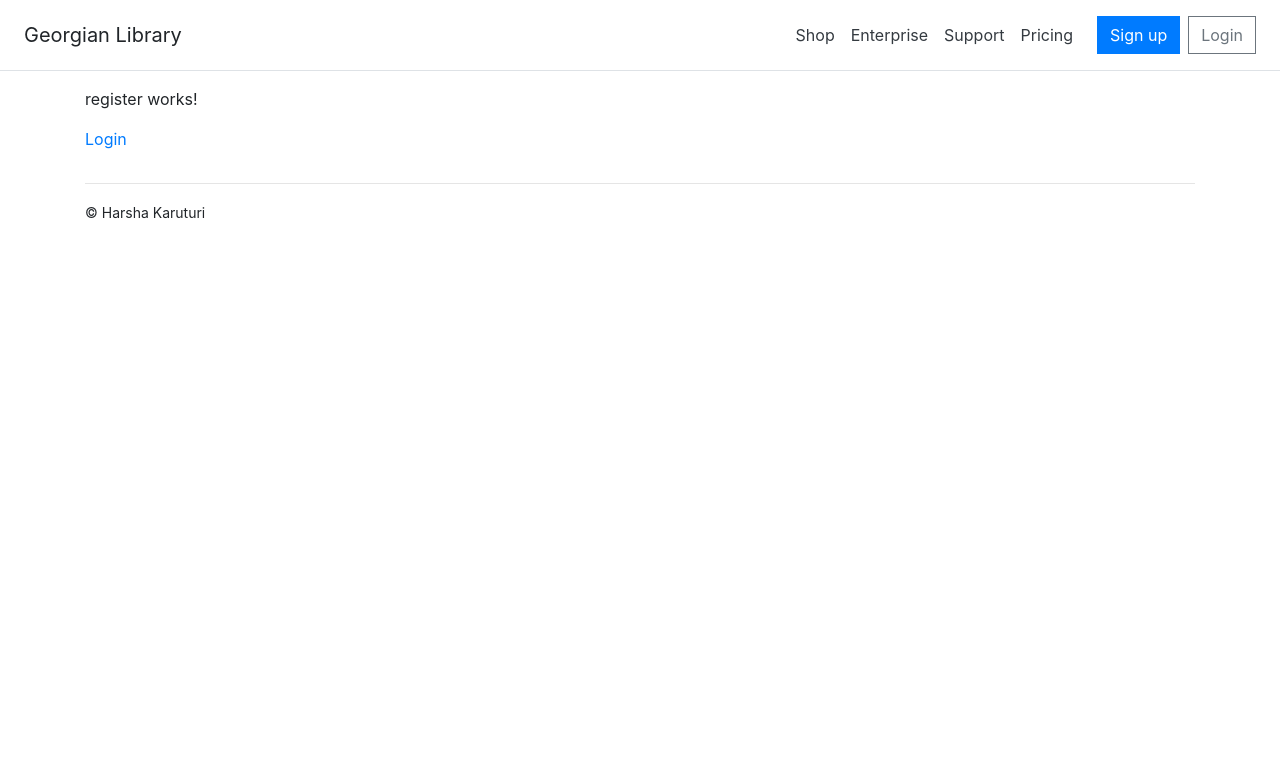
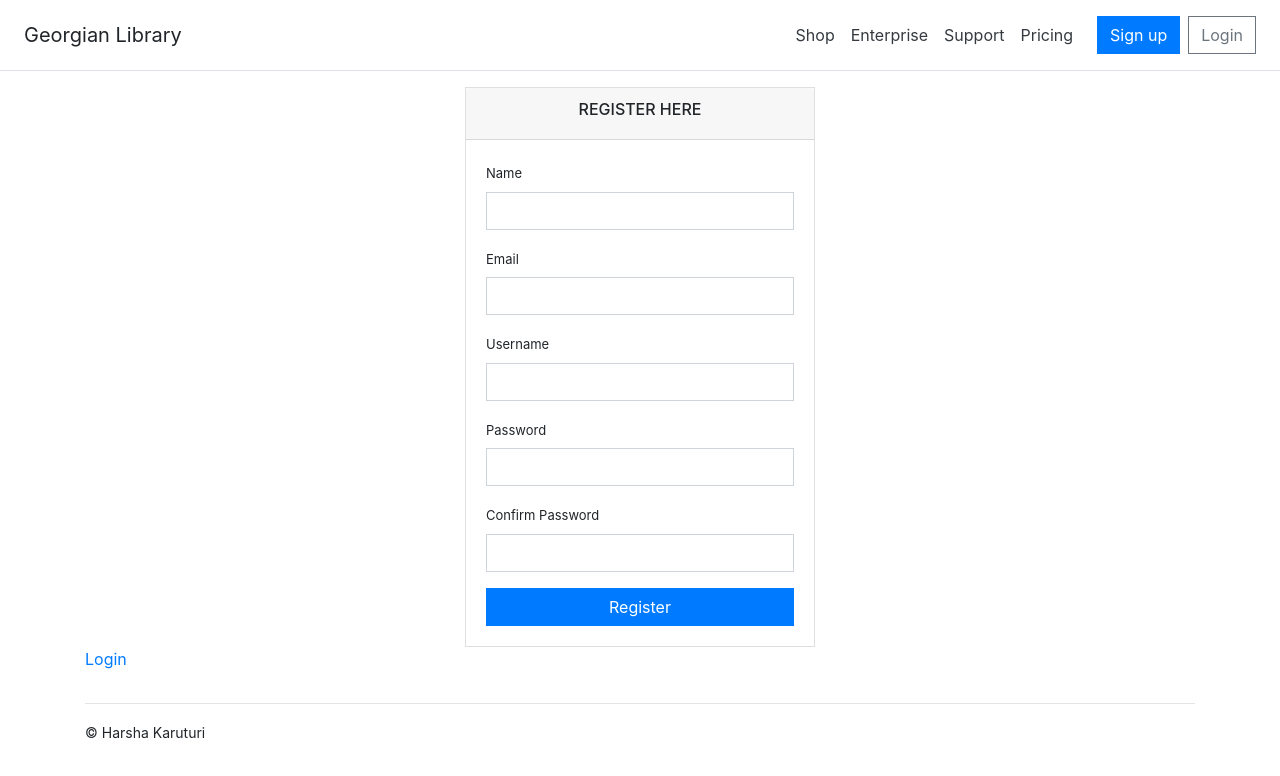
Before and after one commit to sharsha2/shopping-cart, an Angular app: page /register in a window 1280 px wide. Shown: the top 776 px of the page. Built offline with nearby package versions, Linux system fonts and the light colour scheme.

Commit message:
Updated login component form with proper validations. used template driven form for the login component.html file also implemented register component html file using reactive form.

```diff
--- a/src/app/components/login/login.component.html
+++ b/src/app/components/login/login.component.html
@@ -5,23 +5,25 @@
         <h3>Login</h3>
       </div>
     <div class="card-body">
-      <form>
+      <form #loginForm ="ngForm" (ngSubmit)=login()>
         <div class="form-group">
           <label for="username">Username</label>
-          <input id="username" class="form-control">
+          <input id="username" class="form-control" [ngClass]="{ 'is-invalid': username.touched && username.invalid}" name="username" #username = "ngModel" [(ngModel)]="model.username" required/>
+          <span class="invalid-feedback">Username can't be blank</span>
         </div>
 
         <div class="form-group">
           <label for="password">Password</label>
-          <input id="password" class="form-control">
+          <input type="password" id="password" class="form-control" [ngClass]="{ 'is-invalid': password.touched && password.invalid}" name="password" #password = "ngModel" [(ngModel)]="model.password" required/>
+          <span class="invalid-feedback">Password can't be blank</span>
         </div>
 
         <div class="form-group">
-          <input type ="checkbox" id="remember">
+          <input type ="checkbox" id="remember" name="remember"  #remember = "ngModel"[(ngModel)]="model.remember">
           <label class="ml-1" for="remember">Remember me</label>
         </div>
 
-        <button class="btn btn-primary btn-block">Login</button>
+        <button class="btn btn-primary btn-block" [disabled]="loginForm.invalid">Login</button>
       </form>
     </div>
     </div>
--- a/src/app/components/login/login.component.ts
+++ b/src/app/components/login/login.component.ts
@@ -6,10 +6,16 @@
   styleUrls: ['./login.component.css']
 })
 export class LoginComponent implements OnInit {
+  model: any = { };
 
   constructor() { }
 
-  ngOnInit(): void {
+  // tslint:disable-next-line:typedef
+  ngOnInit() {
   }
 
+  // tslint:disable-next-line:typedef
+  login() {
+    console.log(this.model);
+  }
 }
--- a/src/app/components/register/register.component.html
+++ b/src/app/components/register/register.component.html
@@ -1,4 +1,50 @@
-<p>register works!</p>
+
+<div class="row">
+  <div class="col-md-4 offset-md-4">
+    <div class="guest-form-card card">
+      <div class="card-header text-center">
+        <h3>Register Here</h3>
+      </div>
+      <div class="card-body">
+        <form>
+          <div class="form-group">
+            <label for="name">Name</label>
+            <input id="name" class="form-control" />
+            <span class="invalid-feedback">Username can't be blank</span>
+          </div>
+
+          <div class="form-group">
+            <label for="email">Email</label>
+            <input type="email" id="email" class="form-control" />
+            <span class="invalid-feedback">email can't be blank</span>
+          </div>
+          <div class="form-group">
+            <label for="username">Username</label>
+            <input id="username" class="form-control" />
+            <span class="invalid-feedback">username can't be blank</span>
+          </div>
+
+
+          <div class="form-group">
+            <label for="password">Password</label>
+            <input type="password" id="password" class="form-control"/>
+            <span class="invalid-feedback">Password can't be blank</span>
+          </div>
+
+          <div class="form-group">
+            <label for="confirmPassword">Confirm Password</label>
+            <input type="password" id="confirmPassword" class="form-control"/>
+            <span class="invalid-feedback">Password must match</span>
+          </div>
+
+          <button class="btn btn-primary btn-block">Register</button>
+        </form>
+      </div>
+    </div>
+  </div>
+</div>
+
+
 <p>
   <a [routerLink]="['/login']">Login</a>
 </p>
--- a/src/styles.css
+++ b/src/styles.css
@@ -38,3 +38,7 @@
 .guest-form-card label {
   font-size: small;
 }
+
+.btn-primary.disabled, .btn-primary:disabled {
+  cursor: not-allowed;
+}
```
